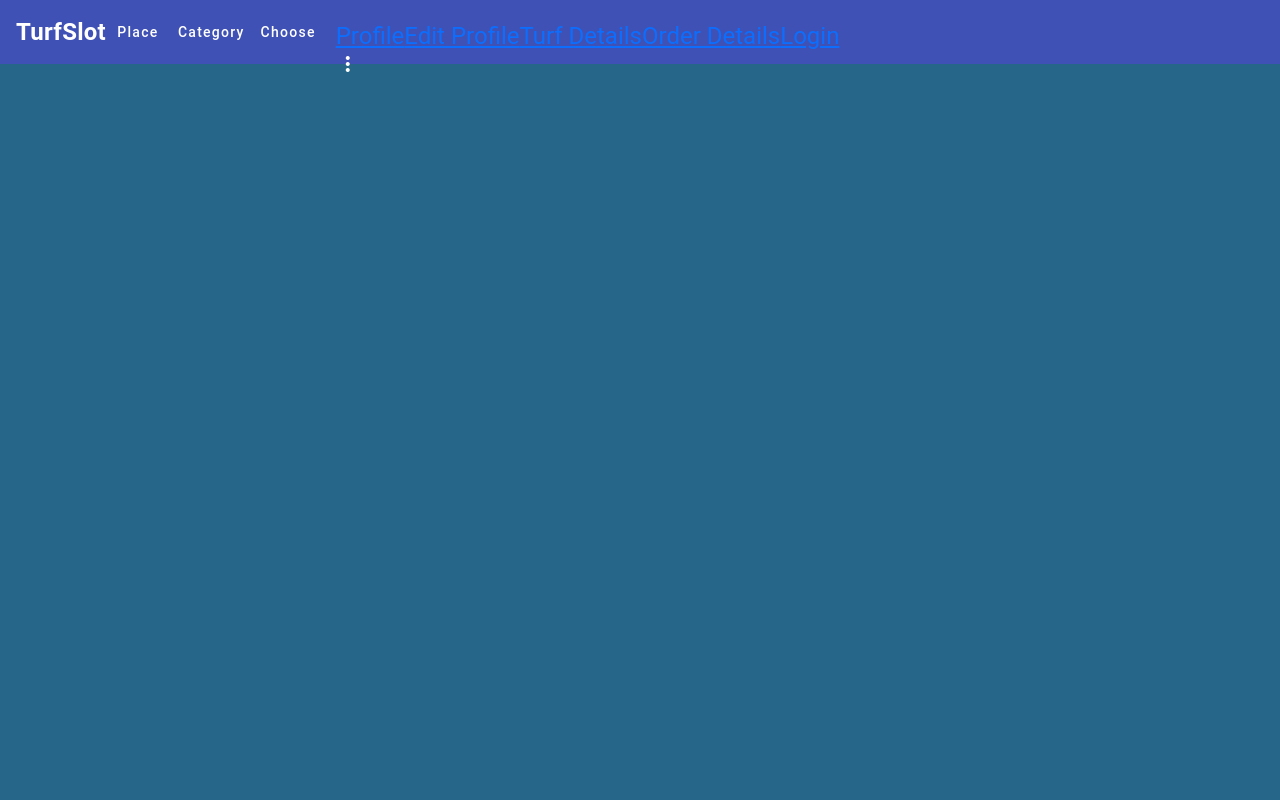
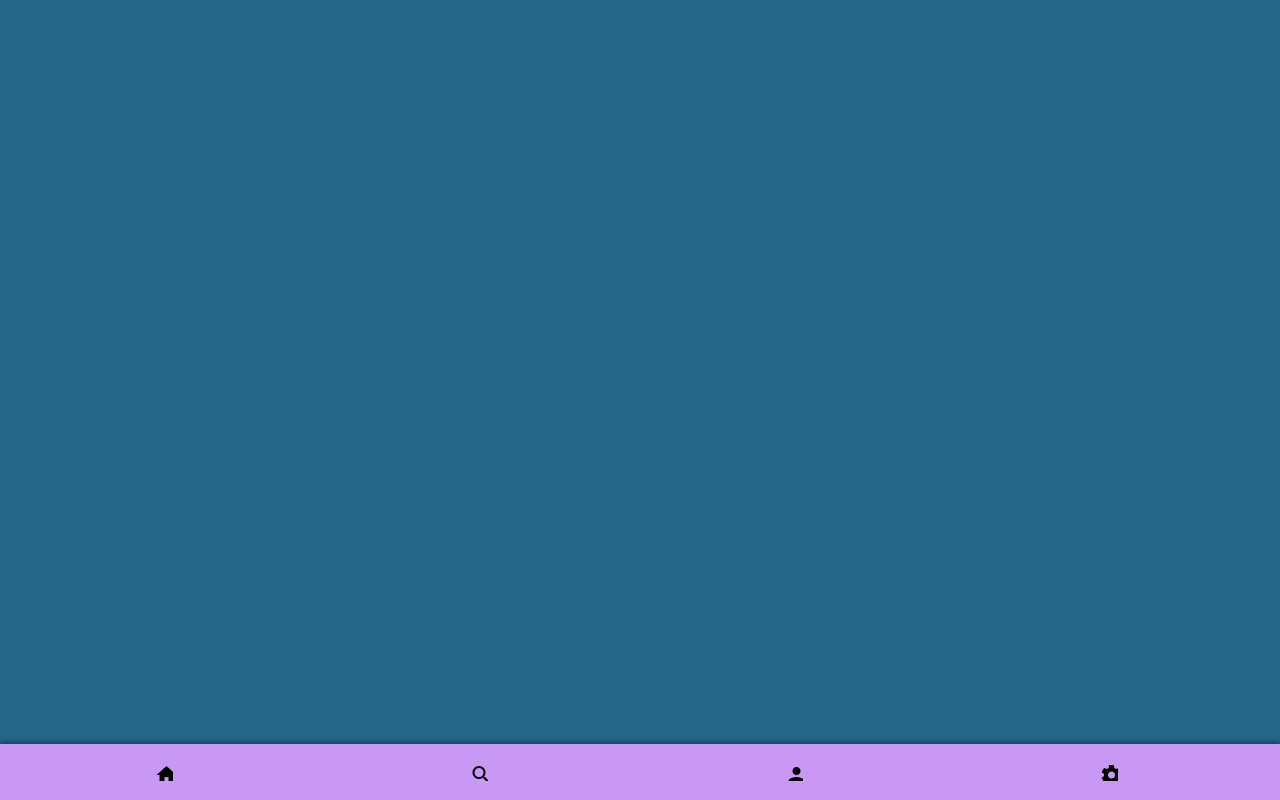
Before and after one commit to swetha712/ww-slot-booking-ng-fe, an Angular app: page /bottomnav in a window 1280 px wide. Before the commit this address led to /. Built offline with nearby package versions, Linux system fonts and the light colour scheme; data requests are answered from the project's data file; a web font is replaced by a local one.

Commit message:
added bottom nav

```diff
--- a/db.json
+++ b/db.json
@@ -20,10 +20,37 @@
       "password": "severus@123",
       "mobile": 7010834782,
       "email": "severus@gmail.com"
+    },
+    {
+      "id": "0cb9",
+      "name": "swetha",
+      "Email": "swetha@gmail.com",
+      "phone": 9876543210,
+      "password": "1111"
+    },
+    {
+      "id": "1e50",
+      "name": "new",
+      "Email": "new@gmail.com",
+      "phone": 9876543210,
+      "password": "123456"
+    },
+    {
+      "id": "8d60",
+      "name": "jothibasu",
+      "Email": "joe@gmail.com",
+      "phone": 9876543210,
+      "password": "123456"
+    },
+    {
+      "id": "daea",
+      "name": "mj@gmail.com",
+      "Email": "",
+      "phone": "",
+      "password": "1234"
     }
   ],
   "turfdetails": [
-
     {
       "id": "1",
       "turfname": "AADUKALAM",
@@ -53,6 +80,34 @@
             {
               "date": "2024-12-16",
               "slotno": 7
+            },
+            {
+              "date": "2024-12-19",
+              "slotno": 13
+            },
+            {
+              "date": "2024-12-21",
+              "slotno": 13
+            },
+            {
+              "date": "2024-12-21",
+              "slotno": 14
+            },
+            {
+              "date": "2024-12-20",
+              "slotno": 13
+            },
+            {
+              "date": "2024-12-19",
+              "slotno": 14
+            },
+            {
+              "date": "2024-12-21",
+              "slotno": 20
+            },
+            {
+              "date": "2024-12-18",
+              "slotno": 21
             }
           ]
         }
@@ -163,6 +218,5 @@
     {
       "id": "7fdb"
     }
-
   ]
 }
--- a/src/app/app.component.html
+++ b/src/app/app.component.html
@@ -1,6 +1,6 @@
 
 <router-outlet></router-outlet>
-<app-header></app-header>
+<app-bottom-nav></app-bottom-nav>
 
 <!--<app-header></app-header>
 <router-outlet></router-outlet>
--- a/src/app/app.component.ts
+++ b/src/app/app.component.ts
@@ -9,10 +9,11 @@ import { Apiservice } from '../services/apiservice.service';
 import { Router, RouterModule } from '@angular/router';
 import { UserAuthComponent } from './user-auth/user-auth.component';
 import { CommonModule } from '@angular/common';
+import { BottomNavComponent } from "./bottom-nav/bottom-nav.component";
 @Component({
   selector: 'app-root',
   standalone: true,
-  imports: [HeaderComponent, CommonModule, CourtdetailsComponent,RouterOutlet],
+  imports: [HeaderComponent, CommonModule, CourtdetailsComponent, RouterOutlet, BottomNavComponent],
   templateUrl: './app.component.html',
   styleUrls: ['./app.component.scss'],
   providers: [Apiservice,ThemeConflictService,ThemeService]
--- a/src/app/app.routes.ts
+++ b/src/app/app.routes.ts
@@ -7,6 +7,7 @@ import { OrderDetailsComponent } from './order-details/order-details.component';
 import { Component } from '@angular/core';
 import { UserAuthComponent } from './user-auth/user-auth.component';
 import { CourtdetailsComponent } from './courtdetails/courtdetails.component';
+import { BottomNavComponent } from './bottom-nav/bottom-nav.component';
 export const routes: Routes = [
     { path: '', redirectTo: '/profile', pathMatch: 'full' },
     { path: 'profile', component: UserProfileComponent },
@@ -14,5 +15,6 @@ export const routes: Routes = [
     {path:'turfdetails',component:TurfComponent},
     {path:'orderdetails',component:OrderDetailsComponent},
     {path :'login',component:UserAuthComponent},
-    {path:'court',component:CourtdetailsComponent}
+    {path:'court',component:CourtdetailsComponent},
+    {path:'bottomnav',component:BottomNavComponent}
 ];
--- /dev/null
+++ b/src/app/bottom-nav/bottom-nav.component.html
@@ -0,0 +1,18 @@
+<div class="bottom-nav">
+    <button mat-button (click)="navigateTo('/court')">
+      <mat-icon>home</mat-icon>
+      <span></span>
+    </button>
+    <button mat-button (click)="navigateTo('/orderdetails')">
+      <mat-icon>search</mat-icon>
+      <span></span>
+    </button>
+    <button mat-button (click)="navigateTo('/profile')">
+      <mat-icon>person</mat-icon>
+      <span></span>
+    </button>
+    <button mat-button (click)="navigateTo('/turfdetails')">
+      <mat-icon>settings</mat-icon>
+      <span></span>
+    </button>
+  </div>
--- /dev/null
+++ b/src/app/bottom-nav/bottom-nav.component.scss
@@ -0,0 +1,28 @@
+.bottom-nav {
+    display: flex;
+    justify-content: space-between;
+    background-color: #c998f4;
+    padding: 10px;
+    position: fixed;
+    bottom: 0;
+    width: 100%;
+    box-shadow: 0 -2px 5px rgba(0, 0, 0, 0.2);
+
+    button {
+      flex: 1;
+      text-align: center;
+    }
+
+    mat-icon {
+      font-size: 24px;
+    }
+
+    span {
+      display: block;
+      font-size: 12px;
+    }
+
+    button:hover {
+      background-color: #e0e0e0;
+    }
+  }
--- /dev/null
+++ b/src/app/bottom-nav/bottom-nav.component.ts
@@ -0,0 +1,19 @@
+import { Component } from '@angular/core';
+import { Router } from '@angular/router';
+import { MatButtonModule } from '@angular/material/button';
+import { MatIconModule } from '@angular/material/icon';
+@Component({
+  selector: 'app-bottom-nav',
+  standalone: true,
+  templateUrl: './bottom-nav.component.html',
+  styleUrls: ['./bottom-nav.component.scss'],
+  imports: [MatButtonModule, MatIconModule]
+
+})
+export class BottomNavComponent {
+  constructor(private router: Router) {}
+
+  navigateTo(route: string): void {
+    this.router.navigate([route]);
+  }
+}
--- a/src/app/header/header.component.html
+++ b/src/app/header/header.component.html
@@ -1,19 +1,12 @@
 <mat-toolbar color="primary">
     <mat-toolbar-row>
         <span class="logo">TurfSlot</span>
-        <button mat-button>Place</button>
-        <button mat-button>Category</button>
-        <button mat-button>Choose</button>
-        <button mat-icon-button [matMenuTriggerFor]="menu">
-            <nav>
-                <a routerLink="/profile">Profile</a>
-                <a routerLink="/edit-profile">Edit Profile</a>
-                <a routerLink="/turfdetails">Turf Details</a>
-                <a routerLink="/orderdetails">Order Details</a>
-                <a routerLink="/login">Login</a>
-              </nav>
-            <mat-icon>more_vert</mat-icon>
-        </button>
+        <button mat-button><a routerLink="/profile">Profile</a></button>
+        <button mat-button><a routerLink="/edit-profile"> edit Profile</a></button>
+        <button mat-button><a routerLink="/turfdetails">turf details</a></button>
+        <button mat-button><a routerLink="/orderdetails">orderdetails</a></button>
+        <button mat-button><a routerLink="/login">Login</a></button>
+        <button mat-icon-button [matMenuTriggerFor]="menu"></button>
         <mat-menu #menu="matMenu">
             <button mat-menu-item>Profile</button>
             <button mat-menu-item>Settings</button>
--- a/src/app/order-details/order-details.component.scss
+++ b/src/app/order-details/order-details.component.scss
@@ -9,7 +9,7 @@ header{
         cursor: pointer;
     }
     padding:20px;
-    color: white;
+    color: rgb(34, 29, 29);
     font-weight:800;
 }
 .order_idDetails{
@@ -17,7 +17,7 @@ header{
     justify-content: space-around;
 }
 section{
-    background-color:rgba(243, 242, 242, 0.927);
+    background-color:rgba(33, 28, 28, 0.927);
     box-shadow:2px 2px 10px rgb(209, 209, 209);
     padding:1rem;
     margin:0.5rem;
--- a/src/services/apiservice.service.ts
+++ b/src/services/apiservice.service.ts
@@ -2,11 +2,14 @@ import { HttpClient } from '@angular/common/http';
 import { Injectable } from '@angular/core';
 import { BehaviorSubject, Observable } from 'rxjs';
 
-@Injectable(
-
-)
+@Injectable({
+  providedIn: 'root',
+})
 
 export class Apiservice {
+  getOrdersByUser(id: any) {
+    throw new Error('Method not implemented.');
+  }
   private apiUrl ='http://localhost:3000/userinfo';
 private turfUrl ='http://localhost:3000/turfdetails'
 private currentUserSubject = new BehaviorSubject<any>(null);
```
Also changed, not shown: 2 other files (tests, documents, lock files or other folders).
